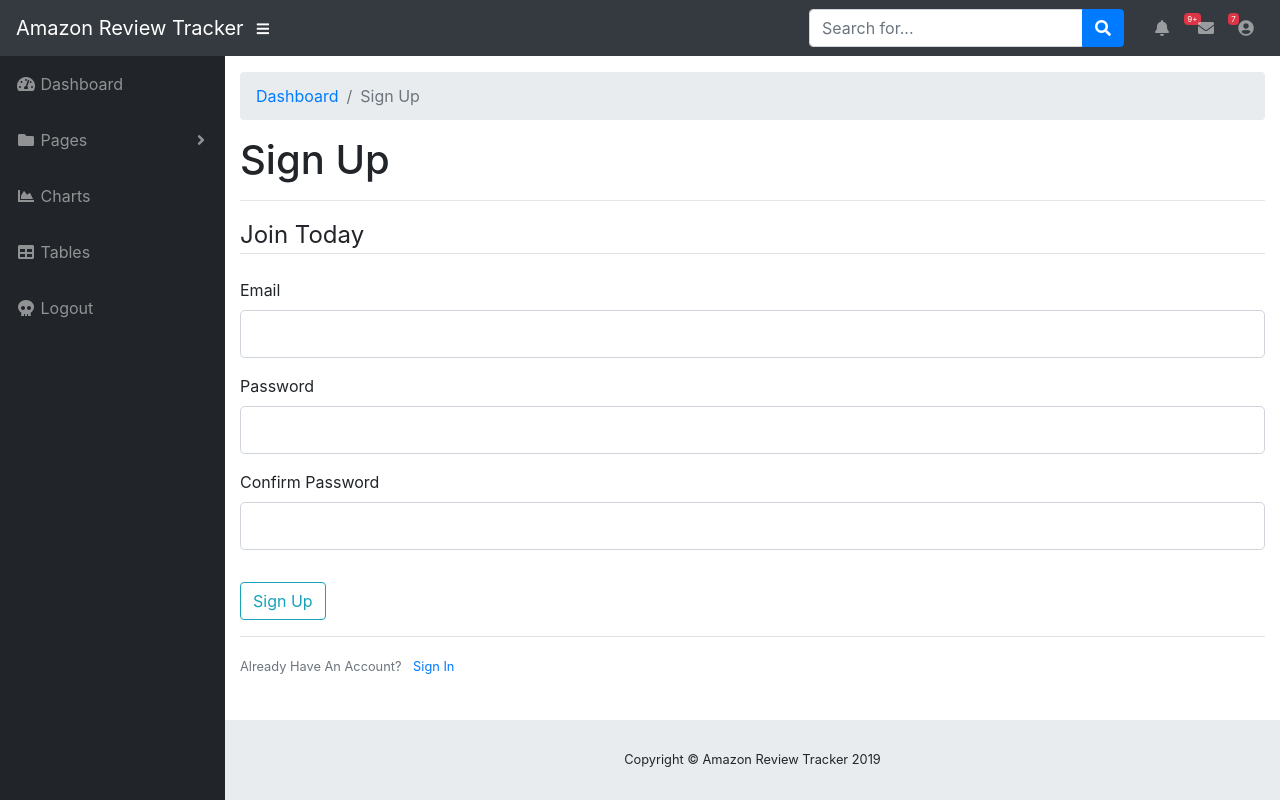
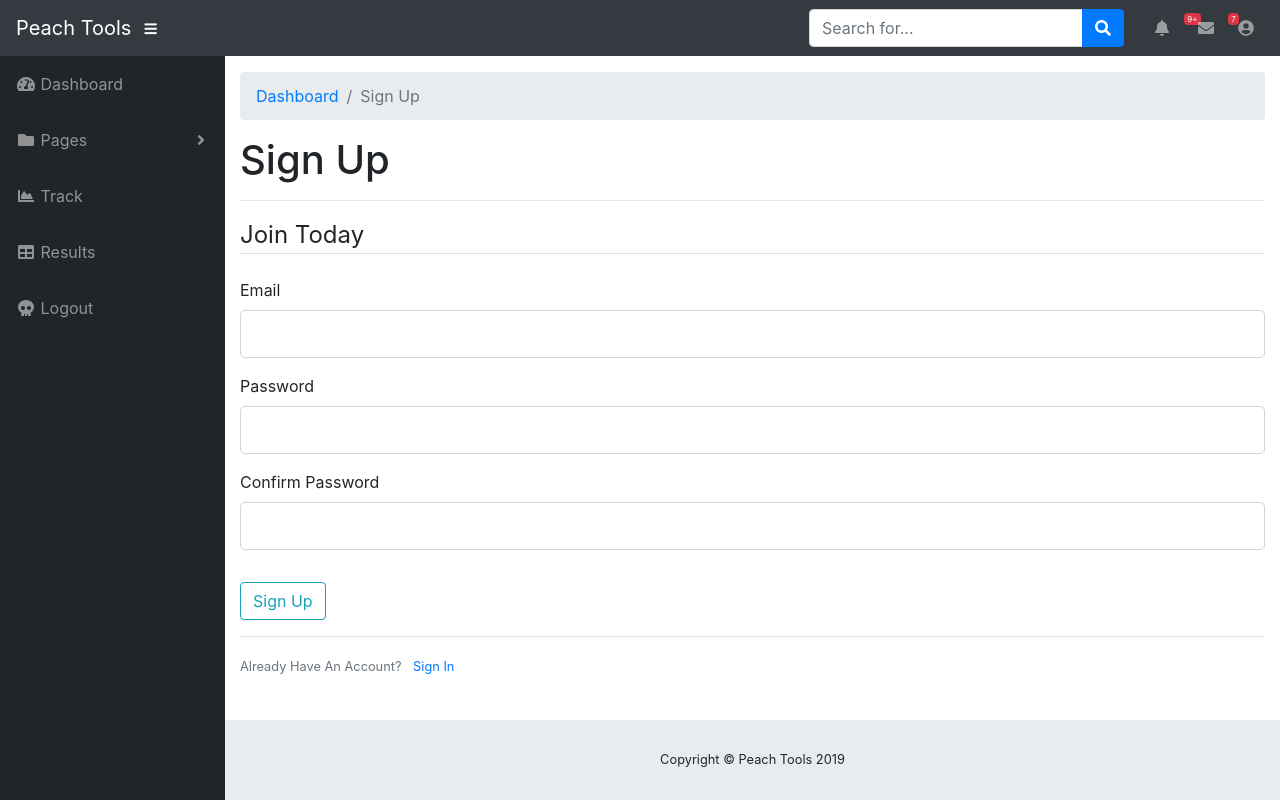
Before and after one commit to AlanSwenson/amz-review-scraper, a Flask app: page /signup/ in a window 1280 px wide. Run offline with Flask 2, Linux system fonts and the light colour scheme; some libraries are stand-ins or nearby versions.

Commit message:
updates to layout.html links

```diff
--- a/amz_review_scraper/signup/templates/signup/index.html
+++ b/amz_review_scraper/signup/templates/signup/index.html
@@ -2,7 +2,7 @@
 {% block main_section %}
     <div class="content-section">
         <form method="POST" action="">
-            {{ form.hidden_tag() }}
+            {{ form.csrf_token }}
             <fieldset class="form-group">
                 <legend class="border-bottom mb-4">Join Today</legend>
 
--- a/amz_review_scraper/templates/layout.html
+++ b/amz_review_scraper/templates/layout.html
@@ -32,7 +32,7 @@
 
     <nav class="navbar navbar-expand navbar-dark bg-dark static-top">
 
-      <a class="navbar-brand mr-1" href="index.html">Amazon Review Tracker</a>
+      <a class="navbar-brand mr-1" href="{{ url_for('track.index')}}">Peach Tools</a>
 
       <button class="btn btn-link btn-sm text-white order-1 order-sm-0" id="sidebarToggle" href="#">
         <i class="fas fa-bars"></i>
@@ -96,7 +96,7 @@
       <!-- Sidebar -->
       <ul class="sidebar navbar-nav">
         <li class="nav-item">
-          <a class="nav-link" href="#">
+          <a class="nav-link" href="{{ url_for('track.index')}}">
             <i class="fas fa-fw fa-tachometer-alt"></i>
             <span>Dashboard</span>
           </a>
@@ -108,8 +108,8 @@
           </a>
           <div class="dropdown-menu" aria-labelledby="pagesDropdown">
             <h6 class="dropdown-header">Login Screens:</h6>
-            <a class="dropdown-item" href="#">Login</a>
-            <a class="dropdown-item" href="#">Register</a>
+            <a class="dropdown-item" href="{{ url_for('login.index')}}">Login</a>
+            <a class="dropdown-item" href="{{ url_for('signup.index')}}">Sign Up</a>
             <a class="dropdown-item" href="#">Forgot Password</a>
             <div class="dropdown-divider"></div>
             <h6 class="dropdown-header">Other Pages:</h6>
@@ -118,14 +118,14 @@
           </div>
         </li>
         <li class="nav-item">
-          <a class="nav-link" href="#">
+          <a class="nav-link" href="{{ url_for('track.index')}}">
             <i class="fas fa-fw fa-chart-area"></i>
-            <span>Charts</span></a>
+            <span>Track</span></a>
         </li>
         <li class="nav-item">
-          <a class="nav-link" href="#">
+          <a class="nav-link" href="{{ url_for('results.index')}}">
             <i class="fas fa-fw fa-table"></i>
-            <span>Tables</span></a>
+            <span>Results</span></a>
         </li>
         <li class="nav-item">
           <a class="nav-link" href="{{ url_for('logout')}}">
@@ -159,7 +159,7 @@
         <footer class="sticky-footer">
           <div class="container my-auto">
             <div class="copyright text-center my-auto">
-              <span>Copyright © Amazon Review Tracker 2019</span>
+              <span>Copyright © Peach Tools 2019</span>
             </div>
           </div>
         </footer>
@@ -188,7 +188,7 @@
           <div class="modal-body">Select "Logout" below if you are ready to end your current session.</div>
           <div class="modal-footer">
             <button class="btn btn-secondary" type="button" data-dismiss="modal">Cancel</button>
-            <a class="btn btn-primary" href="#">Logout</a>
+            <a class="btn btn-primary" href="{{ url_for('logout')}}">Logout</a>
           </div>
         </div>
       </div>
```
